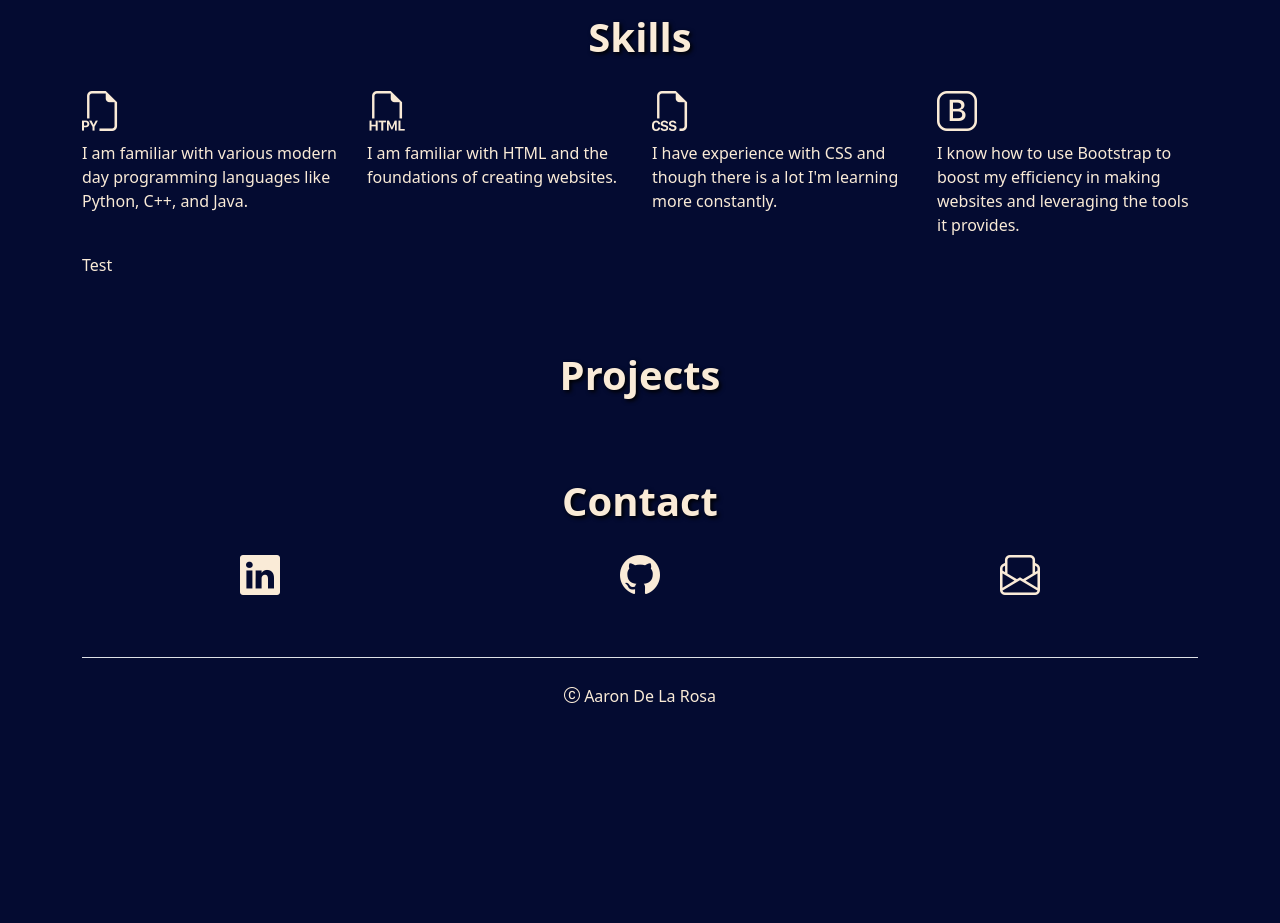
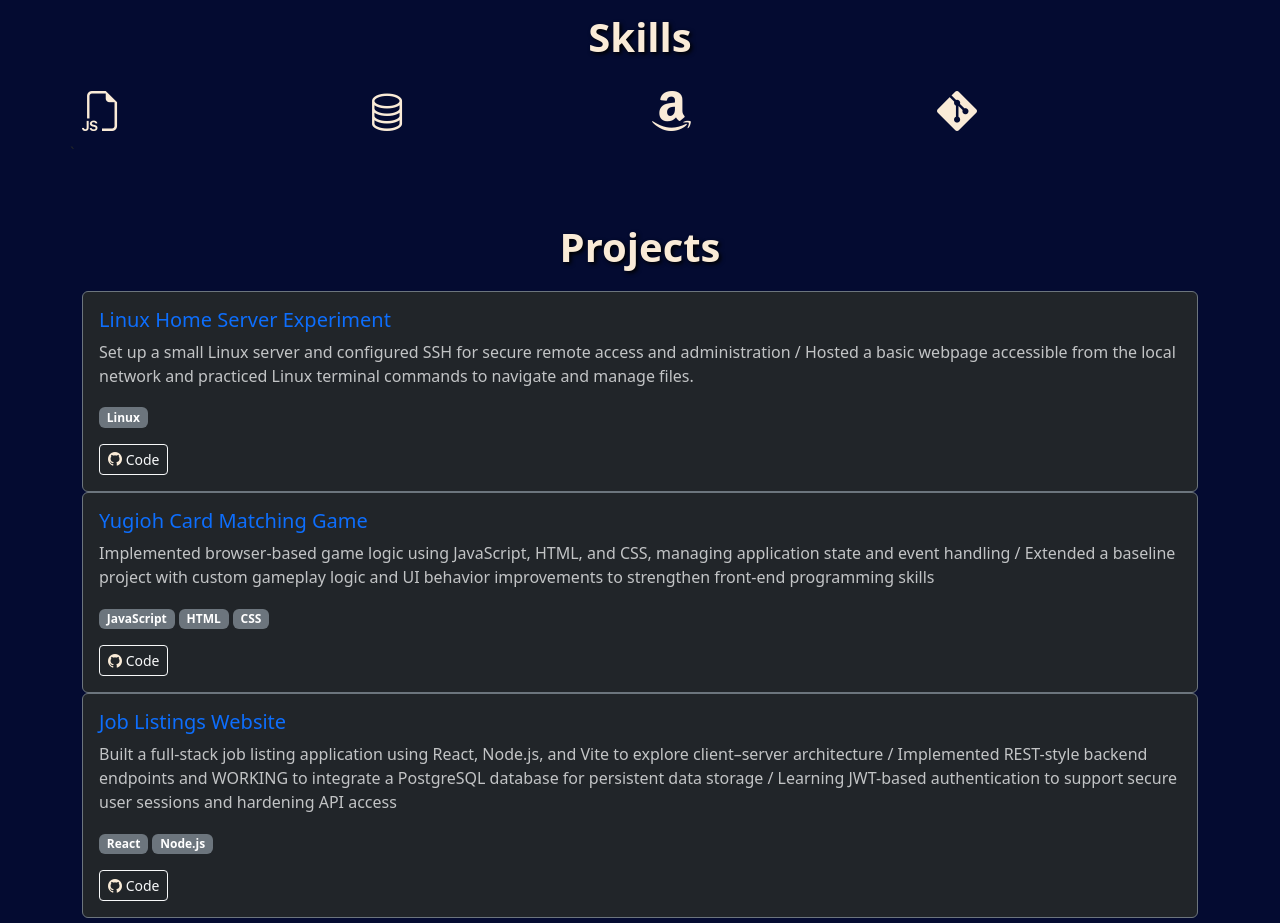
Before and after one commit to delara4/aaron-portfolio, a website: page index.html in a window 1280 px wide. Shown: the part 1357-2280 px from the top of the page. Before the commit the page ends 2088 px from the top, so only its background shows below. Drawn offline with nearby package versions, Linux system fonts and the light colour scheme.

Commit message:
Career fair update, project section

```diff
--- a/index.html
+++ b/index.html
@@ -42,6 +42,7 @@
           <div class="navbar-nav ms-auto">
             <a href="#meet-me-target" class="nav-link">Meet me</a>
             <a href="#skills-target" class="nav-link">Skills</a>
+            <a href="#projects-target" class="nav-link">Projects</a>
             <a href="#contact-target" class="nav-link">Contact</a>
           </div>
         </div>
@@ -61,11 +62,12 @@
         <h2 id="subtitle">Per aspera ad astra</h2>
         <br />
         <h4 id="subtitle-def">"Through Hardship to the Stars"</h4>
+        <!--
         <div class="col-4 d-flex justify-content-center align-items-center mb-4">
           <a href="https://github.com/delara4" class="icon-link position-relative z-3">
             <i class="bi bi-download"></i>
           </a>
-        </div>
+        </div> -->
       </div>
     </section>
 
@@ -107,43 +109,84 @@
         <h1>Skills</h1>
         <div class="row">
           <div class="col-md-6 col-lg-3">
-            <i class="bi bi-filetype-py fs-1"></i>
-            <p class="skill-text">
-              I am familiar with various modern day programming languages like
-              Python, C++, and Java.
-            </p>
+            <i class="bi bi-filetype-js fs-1"></i>
           </div>
           <div class="col-md-6 col-lg-3">
-            <i class="bi bi-filetype-html fs-1"></i>
-            <p class="skill-text">
-              I am familiar with HTML and the foundations of creating websites.
-            </p>
+            <i class="bi bi-database fs-1"></i>
           </div>
           <div class="col-md-6 col-lg-3">
-            <i class="bi bi-filetype-css fs-1"></i>
-            <p class="skill-text">
-              I have experience with CSS and though there is a lot I'm learning
-              more constantly.
-            </p>
+            <i class="bi bi-amazon fs-1"></i>
           </div>
           <div class="col-md-6 col-lg-3">
-            <i class="bi bi-bootstrap fs-1"></i>
-            <p class="skill-text">
-              I know how to use Bootstrap to boost my efficiency in making
-              websites and leveraging the tools it provides.
-            </p>
-          </div>
-           <div class="col-md-6 col-lg-3">
-            <p>Test</p>
-        </div>
-        </div>
+            <i class="bi bi-git fs-1"></i>
+            </div>`
 
       </section>
 
       <!-- Projects section -->
       <section id="projects-section" class="my-5">
+        <div id="projects-target"></div>
           <h1>Projects</h1>
+      <div class="card bg-dark text-white border-secondary h-100">
+        <div class="card-body d-flex flex-column">
+          <h5 class="card-title text-primary">Linux Home Server Experiment</h5>
+          <p class="card-text text-light opacity-75">Set up a small Linux server and configured SSH for secure remote access and administration /
+Hosted a basic webpage accessible from the local network and practiced Linux terminal commands to navigate and manage files.
+          </p>
+          <div class="mb-3">
+            <span class="badge bg-secondary">Linux</span>
+          </div>
 
+          <div class="mt-auto">
+            <a href="https://github.com/delara4" target="_blank" class="btn btn-outline-light btn-sm">
+              <i class="bi bi-github"></i> Code
+            </a>
+          </div>
+        </div>
+      </div>
+
+     <div class="card bg-dark text-white border-secondary h-100">
+        <div class="card-body d-flex flex-column">
+          <h5 class="card-title text-primary">Yugioh Card Matching Game</h5>
+                      <p class="card-text text-light opacity-75">Implemented browser-based game logic using JavaScript, HTML, and CSS, managing application state and event handling /
+            Extended a baseline project with custom gameplay logic and UI behavior improvements to strengthen front-end programming skills
+            </p>
+
+          <div class="mb-3">
+            <span class="badge bg-secondary">JavaScript</span>
+            <span class="badge bg-secondary">HTML</span>
+            <span class="badge bg-secondary">CSS</span>
+          </div>
+
+          <div class="mt-auto">
+            <a href="https://github.com/delara4" target="_blank" class="btn btn-outline-light btn-sm">
+              <i class="bi bi-github"></i> Code
+            </a>
+          </div>
+        </div>
+      </div>
+
+
+
+     <div class="card bg-dark text-white border-secondary h-100">
+        <div class="card-body d-flex flex-column">
+          <h5 class="card-title text-primary">Job Listings Website</h5>
+                        <p class="card-text text-light opacity-75">Built a full-stack job listing application using React, Node.js, and Vite to explore client–server architecture /
+              Implemented REST-style backend endpoints and WORKING to integrate a PostgreSQL database for persistent data storage /
+              Learning  JWT-based authentication to support secure user sessions and hardening API access
+              </p>
+          <div class="mb-3">
+            <span class="badge bg-secondary">React</span>
+            <span class="badge bg-secondary">Node.js</span>
+          </div>
+
+          <div class="mt-auto">
+            <a href="https://github.com/delara4" target="_blank" class="btn btn-outline-light btn-sm">
+              <i class="bi bi-github"></i> Code
+            </a>
+          </div>
+        </div>
+      </div>
 
       </section>
 
--- a/style.css
+++ b/style.css
@@ -1,4 +1,9 @@
 /* You can add custom CSS and extend Boostrap styles in this file. Remember, Bootstrap is just CSS at the end of the day! */
+
+html {
+  scroll-behavior: smooth;
+  scroll-padding-top: 80px;
+}
 
 #hero-section {
   background: no-repeat center/cover
```
